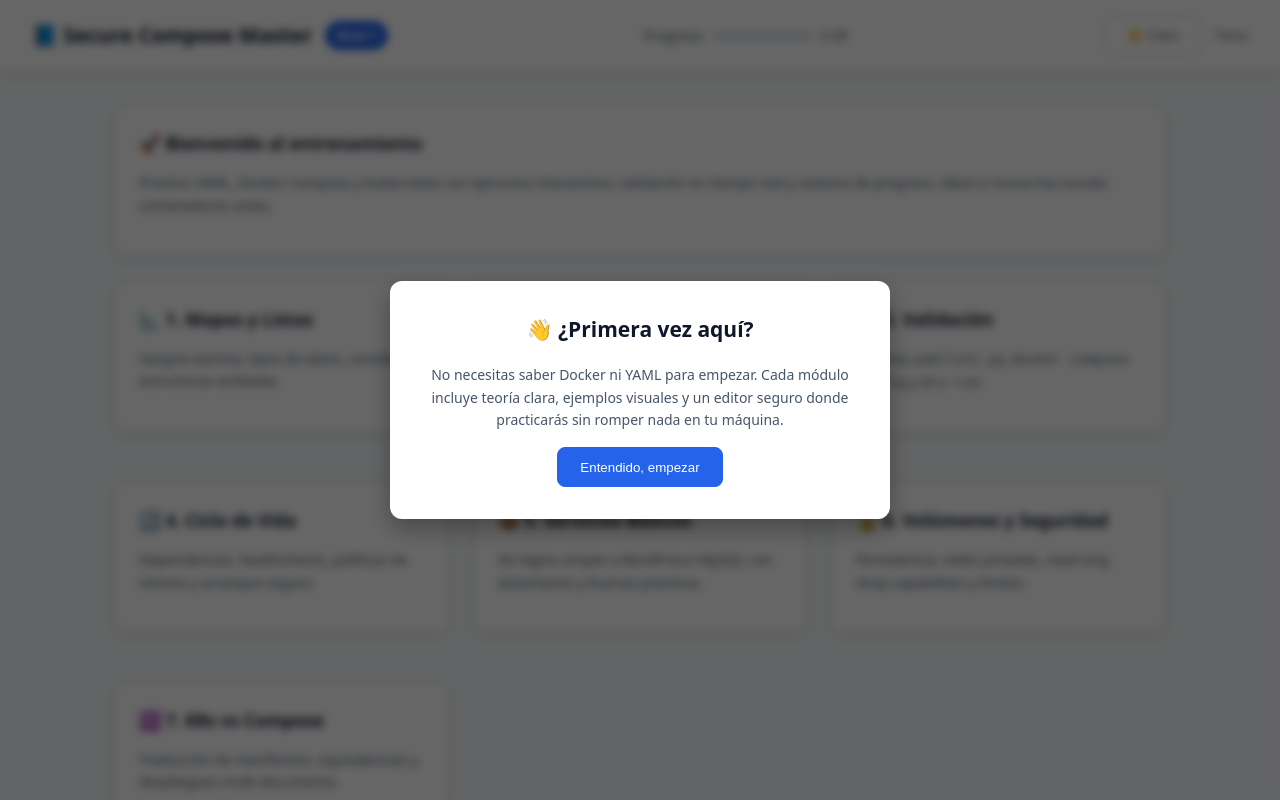
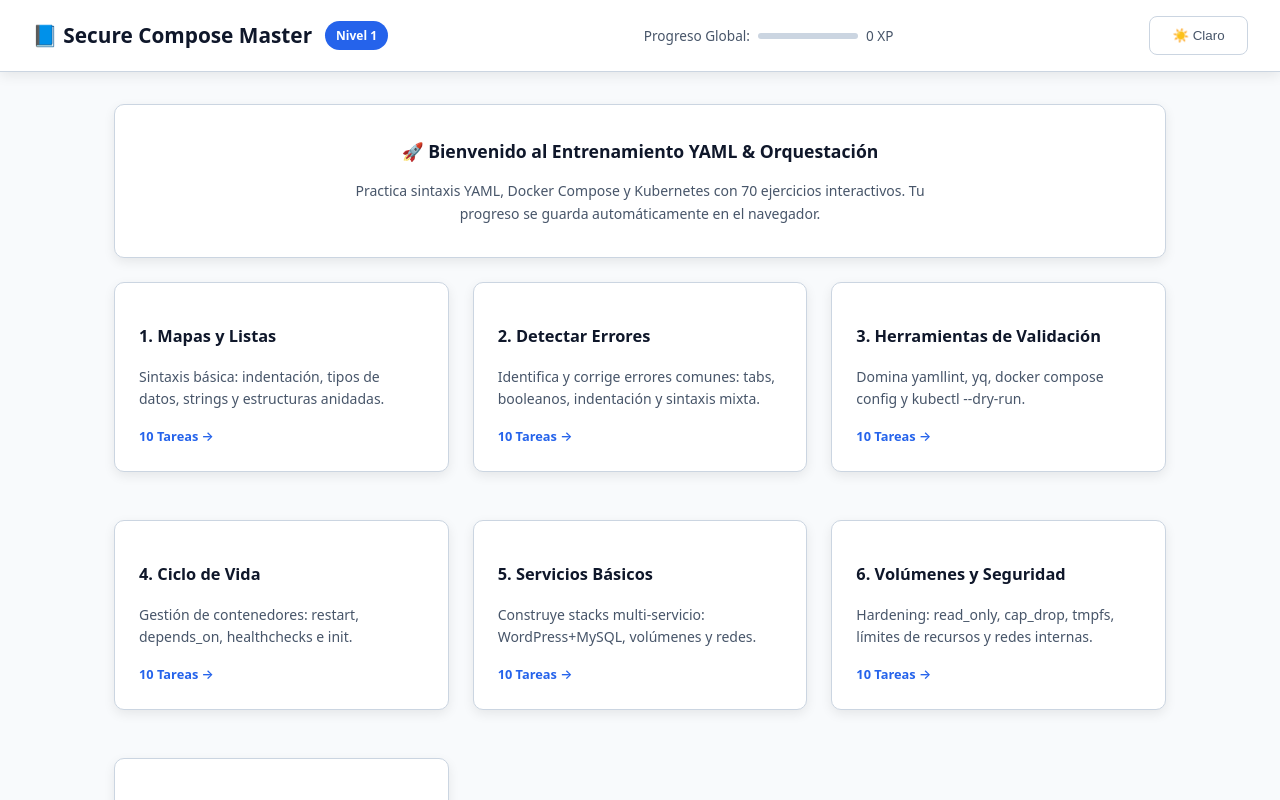
Before and after one commit to GuillermoAsir/secure-compose-master, a plain HTML site: page index.html in a window 1280 px wide. Shown: the top 800 px of the page. Drawn offline with Linux system fonts and the light colour scheme.

Commit message:
Revise index.html layout and content for training
Updated the main page structure and content for the Secure Compose Master application, including changes to the header, main section, and module descriptions.

```diff
--- a/index.html
+++ b/index.html
@@ -3,7 +3,7 @@
 <head>
   <meta charset="UTF-8">
   <meta name="viewport" content="width=device-width, initial-scale=1.0">
-  <title>Secure Compose Master | Panel</title>
+  <title>Secure Compose Master | Panel Principal</title>
   <link rel="stylesheet" href="styles.css">
 </head>
 <body>
@@ -13,62 +13,79 @@
       <span class="badge">Nivel 1</span>
     </div>
     <div class="progress-wrap">
-      <span>Progreso:</span>
-      <div class="progress-bar"><div class="progress-fill" style="width: 0%"></div></div>
+      <span>Progreso Global:</span>
+      <div class="progress-bar"><div class="progress-fill"></div></div>
       <span id="xp-display">0 XP</span>
     </div>
     <div style="display:flex; gap:0.8rem; align-items:center;">
       <button class="btn secondary" id="theme-toggle">🌙 Oscuro</button>
-      <span id="theme-label" style="font-size:0.8rem; color:var(--text-muted);">Tema</span>
     </div>
   </header>
 
   <main>
-    <div class="card">
-      <h2>🚀 Bienvenido al entrenamiento</h2>
-      <p>Practica YAML, Docker Compose y Kubernetes con ejercicios interactivos, validación en tiempo real y sistema de progreso. Ideal si nunca has tocado contenedores antes.</p>
+    <div class="card" style="text-align:center; padding: 2rem;">
+      <h2>🚀 Bienvenido al Entrenamiento YAML & Orquestación</h2>
+      <p style="max-width: 600px; margin: 0 auto; color: var(--text-muted);">
+        Practica sintaxis YAML, Docker Compose y Kubernetes con 70 ejercicios interactivos.
+        Tu progreso se guarda automáticamente en el navegador.
+      </p>
     </div>
 
-    <div class="grid-2">
-      <a href="mapas_y_listas.html" class="card" style="text-decoration:none; color:inherit;">
-        <h2>📐 1. Mapas y Listas</h2>
-        <p>Sangría estricta, tipos de datos, comillas y estructuras anidadas.</p>
+    <div class="grid-2" style="grid-template-columns: repeat(auto-fit, minmax(250px, 1fr));">
+
+      <!-- Módulo 1 -->
+      <a href="mapas_y_listas.html" class="card" style="text-decoration:none; color:inherit; display:block; transition: transform 0.2s;">
+        <h3>1. Mapas y Listas</h3>
+        <p>Sintaxis básica: indentación, tipos de datos, strings y estructuras anidadas.</p>
+        <span style="font-size:0.8rem; color:var(--primary); font-weight:600;">10 Tareas →</span>
       </a>
-      <a href="detectar_errores.html" class="card" style="text-decoration:none; color:inherit;">
-        <h2>🐛 2. Detectar Errores</h2>
-        <p>Corrige YAML roto, evita tabs, booleanos accidentales y malas prácticas.</p>
+
+      <!-- Módulo 2 -->
+      <a href="detectar_errores.html" class="card" style="text-decoration:none; color:inherit; display:block; transition: transform 0.2s;">
+        <h3>2. Detectar Errores</h3>
+        <p>Identifica y corrige errores comunes: tabs, booleanos, indentación y sintaxis mixta.</p>
+        <span style="font-size:0.8rem; color:var(--primary); font-weight:600;">10 Tareas →</span>
       </a>
-      <a href="validacion_herramientas.html" class="card" style="text-decoration:none; color:inherit;">
-        <h2>🛠️ 3. Validación</h2>
-        <p>Domina <code>yamllint</code>, <code>yq</code>, <code>docker compose config</code> y <code>dry-run</code>.</p>
+
+      <!-- Módulo 3 -->
+      <a href="validacion_herramientas.html" class="card" style="text-decoration:none; color:inherit; display:block; transition: transform 0.2s;">
+        <h3>3. Herramientas de Validación</h3>
+        <p>Domina yamllint, yq, docker compose config y kubectl --dry-run.</p>
+        <span style="font-size:0.8rem; color:var(--primary); font-weight:600;">10 Tareas →</span>
       </a>
-      <a href="ciclo_de_vida.html" class="card" style="text-decoration:none; color:inherit;">
-        <h2>🔄 4. Ciclo de Vida</h2>
-        <p>Dependencias, healthchecks, políticas de reinicio y arranque seguro.</p>
+
+      <!-- Módulo 4 -->
+      <a href="ciclo_de_vida.html" class="card" style="text-decoration:none; color:inherit; display:block; transition: transform 0.2s;">
+        <h3>4. Ciclo de Vida</h3>
+        <p>Gestión de contenedores: restart, depends_on, healthchecks e init.</p>
+        <span style="font-size:0.8rem; color:var(--primary); font-weight:600;">10 Tareas →</span>
       </a>
-      <a href="servicios_basicos.html" class="card" style="text-decoration:none; color:inherit;">
-        <h2>📦 5. Servicios Básicos</h2>
-        <p>De Nginx simple a WordPress+MySQL con aislamiento y buenas prácticas.</p>
+
+      <!-- Módulo 5 -->
+      <a href="servicios_basicos.html" class="card" style="text-decoration:none; color:inherit; display:block; transition: transform 0.2s;">
+        <h3>5. Servicios Básicos</h3>
+        <p>Construye stacks multi-servicio: WordPress+MySQL, volúmenes y redes.</p>
+        <span style="font-size:0.8rem; color:var(--primary); font-weight:600;">10 Tareas →</span>
       </a>
-      <a href="volumenes_redes_seguridad.html" class="card" style="text-decoration:none; color:inherit;">
-        <h2>🔒 6. Volúmenes y Seguridad</h2>
-        <p>Persistencia, redes privadas, read-only, drop capabilities y límites.</p>
+
+      <!-- Módulo 6 -->
+      <a href="volumenes_redes_seguridad.html" class="card" style="text-decoration:none; color:inherit; display:block; transition: transform 0.2s;">
+        <h3>6. Volúmenes y Seguridad</h3>
+        <p>Hardening: read_only, cap_drop, tmpfs, límites de recursos y redes internas.</p>
+        <span style="font-size:0.8rem; color:var(--primary); font-weight:600;">10 Tareas →</span>
       </a>
-      <a href="kubernetes_vs_compose.html" class="card" style="text-decoration:none; color:inherit;">
-        <h2>☸️ 7. K8s vs Compose</h2>
-        <p>Traducción de manifiestos, equivalencias y despliegues multi-documento.</p>
+
+      <!-- Módulo 7 -->
+      <a href="kubernetes_vs_compose.html" class="card" style="text-decoration:none; color:inherit; display:block; transition: transform 0.2s;">
+        <h3>7. K8s vs Compose</h3>
+        <p>Traduce manifiestos: Deployments, Services, ConfigMaps y Secrets.</p>
+        <span style="font-size:0.8rem; color:var(--primary); font-weight:600;">10 Tareas →</span>
       </a>
+
     </div>
   </main>
 
-  <div class="modal show" id="onboarding">
-    <div class="modal-content">
-      <h2>👋 ¿Primera vez aquí?</h2>
-      <p>No necesitas saber Docker ni YAML para empezar. Cada módulo incluye teoría clara, ejemplos visuales y un editor seguro donde practicarás sin romper nada en tu máquina.</p>
-      <button class="btn primary" id="btn-close-modal">Entendido, empezar</button>
-    </div>
-  </div>
-
+  <!-- ÚNICO SCRIPT GLOBAL -->
   <script src="app.js"></script>
 </body>
 </html>
```
